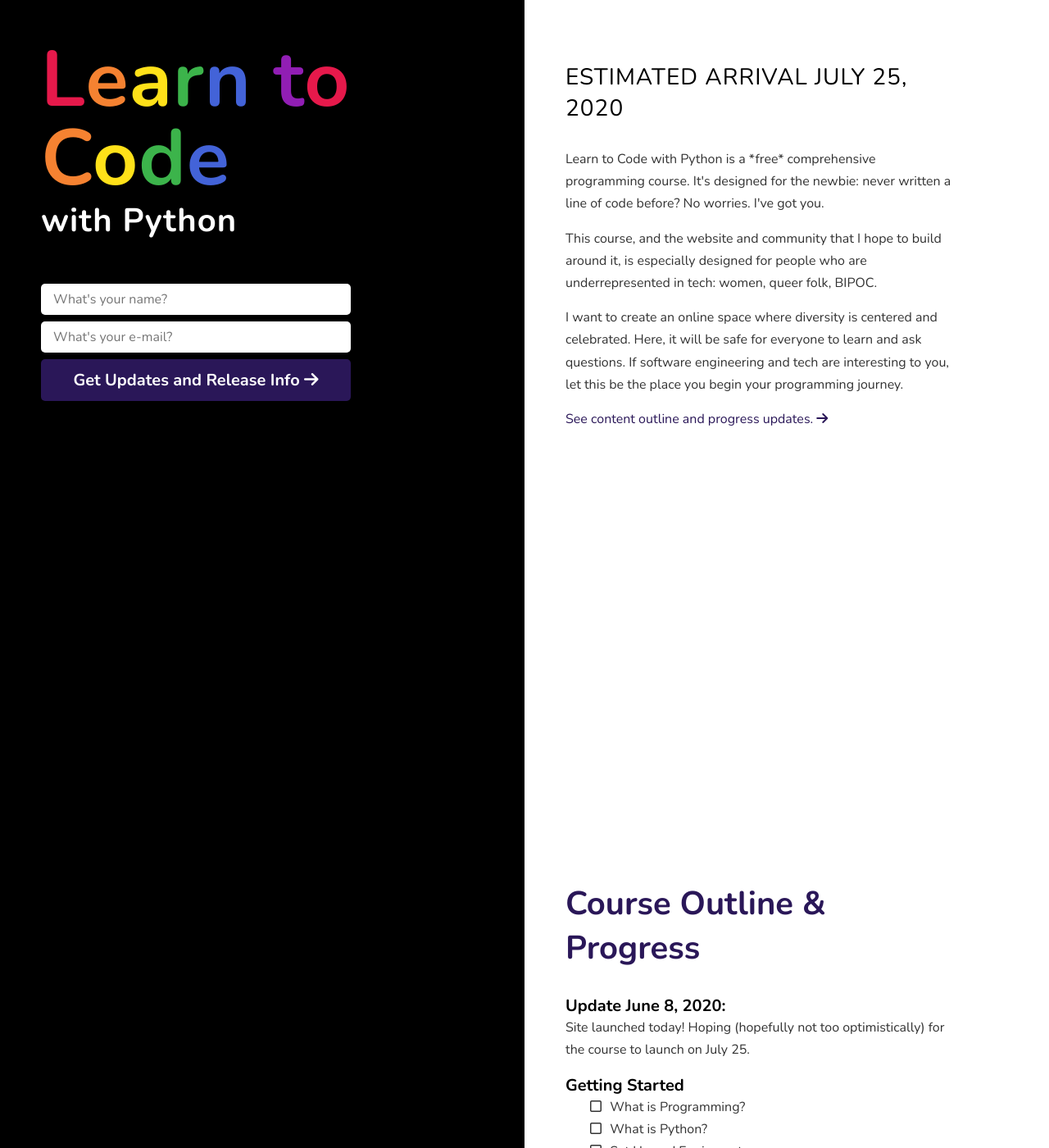
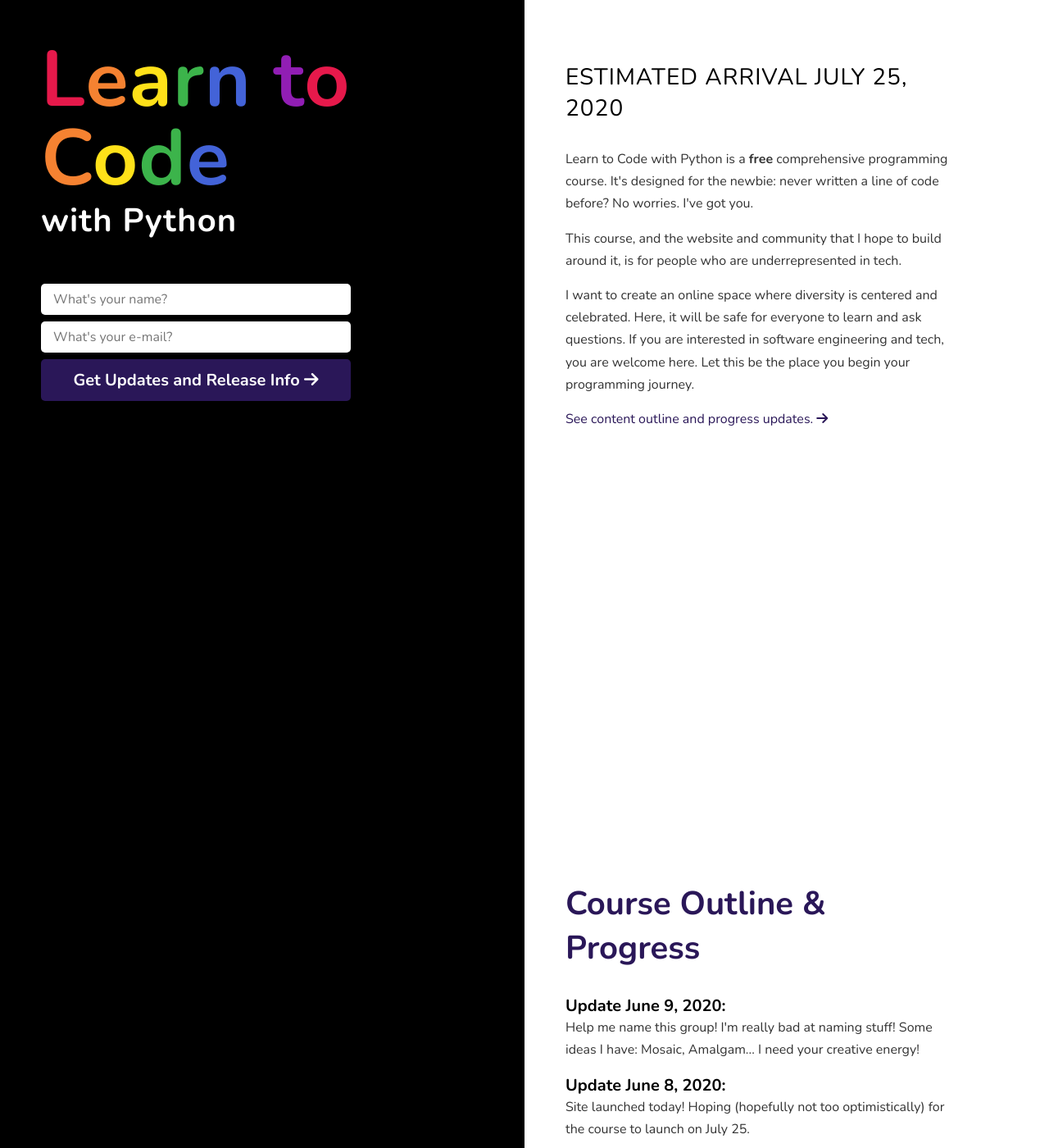
Before and after one commit to ahl389/mural, a Jekyll site: the page index.html, which Jekyll copies as it is, in a window 1280 px wide and 1400 px high. Shown: the whole window at 82% size. Built offline with Jekyll 4.4.1, drawn with Linux system fonts in a browser that asks for light colours; nearby versions of some CDN libraries; a script that is not in the unit is left out.

Commit message:
updated text

```diff
--- a/index.html
+++ b/index.html
@@ -59,15 +59,16 @@
 				<div class="container">
 					<div class="module w100">
 						<h3 class="uppercase light mbm">Estimated Arrival July 25, 2020</h3>
-						<p>Learn to Code with Python is a *free* comprehensive programming course. It's designed for the
+						<p>Learn to Code with Python is a <span class="bold">free</span> comprehensive programming
+							course. It's designed for the
 							newbie:
 							never written a line of code before? No worries. I've got you. </p>
-						<p>This course, and the website and community that I hope to build around it, is especially
-							designed for people who are underrepresented in tech: women, queer folk, BIPOC.</p>
+						<p>This course, and the website and community that I hope to build around it, is for people who
+							are underrepresented in tech. </p>
 						<p>I want to
 							create an online space where diversity is centered and celebrated. Here, it will be safe
-							for everyone to learn and ask questions. If software engineering and tech are interesting to
-							you, let this be the place you begin your programming journey.
+							for everyone to learn and ask questions. If you are interested in software engineering and
+							tech, you are welcome here. Let this be the place you begin your programming journey.
 						</p>
 						<p><a href="#module-outline">See content outline and progress updates.
 								<i class="fas fa-arrow-right"></i></a>
@@ -82,7 +83,10 @@
 		<div class="container">
 			<div class="module w50 self-align-right pl" id="module-outline">
 				<h2 class="mbm">Course Outline & Progress</h2>
-				<h4>Update June 8, 2020:</h4>
+				<h4 class="mts">Update June 9, 2020:</h4>
+				<p>Help me name this group! I'm really bad at naming stuff! Some ideas I have: Mosaic, Amalgam... I need
+					your creative energy!</p>
+				<h4 class="mts">Update June 8, 2020:</h4>
 				<p>Site launched today! Hoping (hopefully not too optimistically) for the course to launch on
 					July 25.</p>
 				<h4 class="mts">Getting Started</h4>
```
Also changed, not shown: 1 other file.
